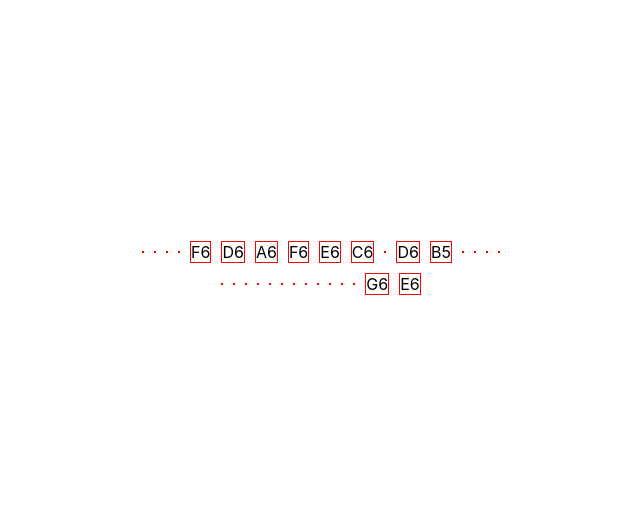
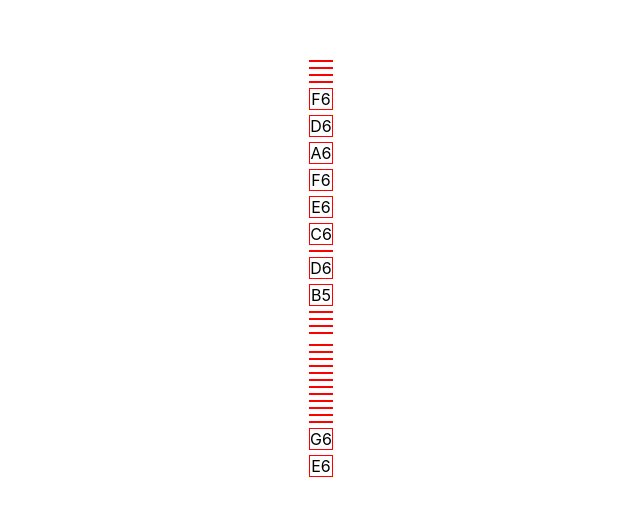
Before and after one commit to freevuehub/piano, a Next.js app: page /1 in a window 1280 px wide. Shown: the part 132-648 px from the top of the page, without its empty margins (319-959 px from the left). Built offline with nearby package versions, Linux system fonts and the light colour scheme.

Commit message:
[UX/UI]: 스타일 수정

```diff
--- a/styles/Home.module.css
+++ b/styles/Home.module.css
@@ -1,15 +1,24 @@
 .container {
-  min-height: 100vh;
   display: flex;
   flex-direction: column;
   justify-content: center;
   align-items: center;
+  overflow-x: auto;
+  overflow-y: hidden;
+  height: 100vh;
 }
-.container div {
-  min-height: 50%;
+.pianoWrap {
+  min-height: 100vh;
+  align-items: center;
   display: flex;
-  justify-content: center;
-  align-items: center;
+  overflow-x: auto;
+}
+.pianoWrap button {
+  width: 30px;
+  height: 120px;
+}
+.pianoWrap button.sharp {
+  position: absolute;
 }
 .code {
   text-align: center;
```
